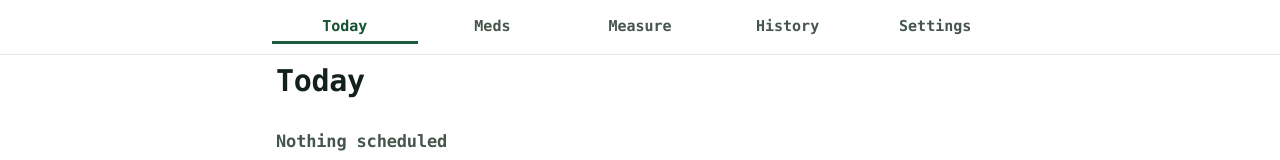
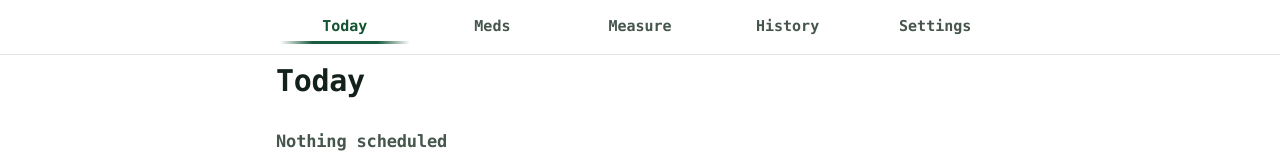
Before and after one commit to Captless/kinwise, a React (Vite) app in the folder apps/web/: page / in a window 1280 px wide. Shown: the top 160 px of the page. Built offline with nearby package versions, Linux system fonts and the light colour scheme.

Commit message:
feat: gradient-fade active tab underline

```diff
--- a/apps/web/src/styles.css
+++ b/apps/web/src/styles.css
@@ -24,7 +24,8 @@ p { margin: 0 0 12px; }
 .mainnav { display: flex; gap: 2px; padding: 8px 12px 10px; max-width: 760px; width: 100%; margin: 0 auto; }
 .mainnav button { flex: 1 1 0; min-width: 0; padding: 9px 2px; font-size: 13px; font-weight: 700; text-align: center; text-transform: capitalize; font-variant-numeric: tabular-nums; color: var(--ink-600); background: none; border: 0; border-radius: 0; cursor: pointer; font-family: inherit; white-space: nowrap; }
 .mainnav button:hover { background: var(--green-50); }
-.mainnav button[aria-current="page"] { background: none; color: var(--green-800); box-shadow: inset 0 -3px 0 var(--green-700); }
+.mainnav button[aria-current="page"] { background: none; color: var(--green-800); position: relative; }
+.mainnav button[aria-current="page"]::after { content: ""; position: absolute; left: 8px; right: 8px; bottom: 0; height: 3px; border-radius: 2px; background: linear-gradient(90deg, transparent, var(--green-700) 25%, var(--green-700) 75%, transparent); }
 .content { padding: 8px 16px 64px; max-width: 760px; width: 100%; margin: 0 auto; }
 
 /* Timeline rail */
```
